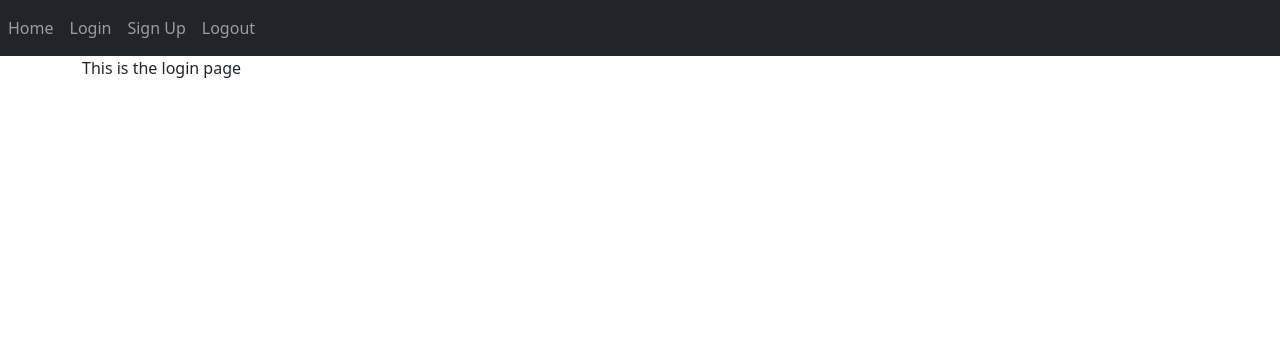
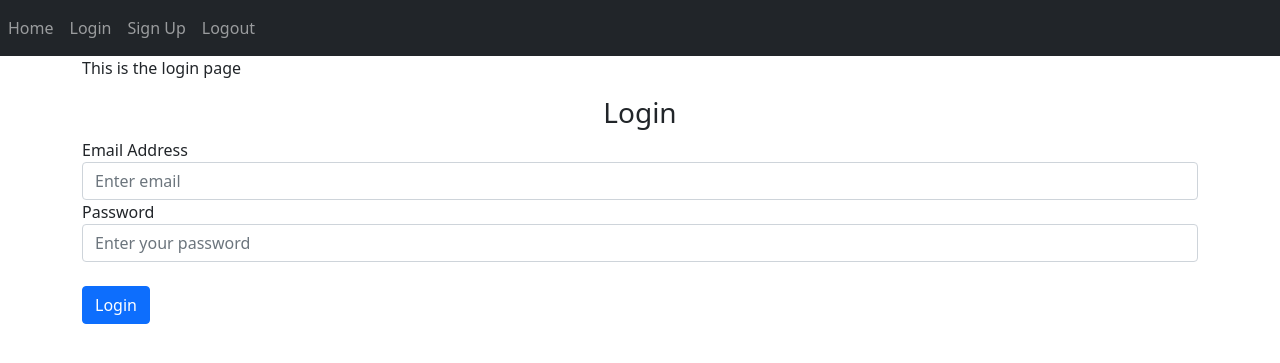
Before and after one commit to dianakakoma/bug_report0421, a Flask app: page /login in a window 1280 px wide. Shown: the top 363 px of the page. Run offline with Flask 2, Linux system fonts and the light colour scheme; some libraries are stand-ins or nearby versions.

Commit message:
created the sign-up and login forms for the respective routes.

```diff
--- a/website/auth.py
+++ b/website/auth.py
@@ -11,6 +11,6 @@ def login():
 def logout():
     return "<p>You are logged out. </p>"
 
-@auth.route('/sign-up')
+@auth.route('/sign_up')
 def signUp():
     return render_template("sign_up.html")
--- a/website/templates/base.html
+++ b/website/templates/base.html
@@ -37,7 +37,7 @@ This will be the default setup for other HTML pages -->
           <div class="navbar-nav">
             <a class="nav-item nav-link" id="home" href="/">Home </a>
             <a class="nav-item nav-link" id="login" href="/login">Login </a>
-            <a class="nav-item nav-link" id="signUp" href="/sign-up"
+            <a class="nav-item nav-link" id="signUp" href="/sign_up"
               >Sign Up
             </a>
             <a class="nav-item nav-link" id="logout" href="/logout">Logout </a>
--- a/website/templates/login.html
+++ b/website/templates/login.html
@@ -1,3 +1,28 @@
-{% extends "base.html" %} {%block title%}Login{%endblock%} {% block content %}
+{% extends "base.html" %} {%block title%}Login{% endblock %} {% block content %}
 <p>This is the login page</p>
+<form method="POST">
+  <h3 align="center">Login</h3>
+  <div class="form-group">
+    <label for="email"> Email Address</label>
+    <input
+      type="email"
+      class="form-control"
+      id="email"
+      name="email"
+      placeholder="Enter email"
+    />
+  </div>
+  <div class="form-group">
+    <label for="password1"> Password</label>
+    <input
+      type="password"
+      class="form-control"
+      id="password1"
+      name="password1"
+      placeholder="Enter your password"
+    />
+  </div>
+  <br />
+  <button type="submit" class="btn btn-primary">Login</button>
+</form>
 {% endblock %}
```
Also changed, not shown: website/templates/sign_up.html (+45 -1 lines).
